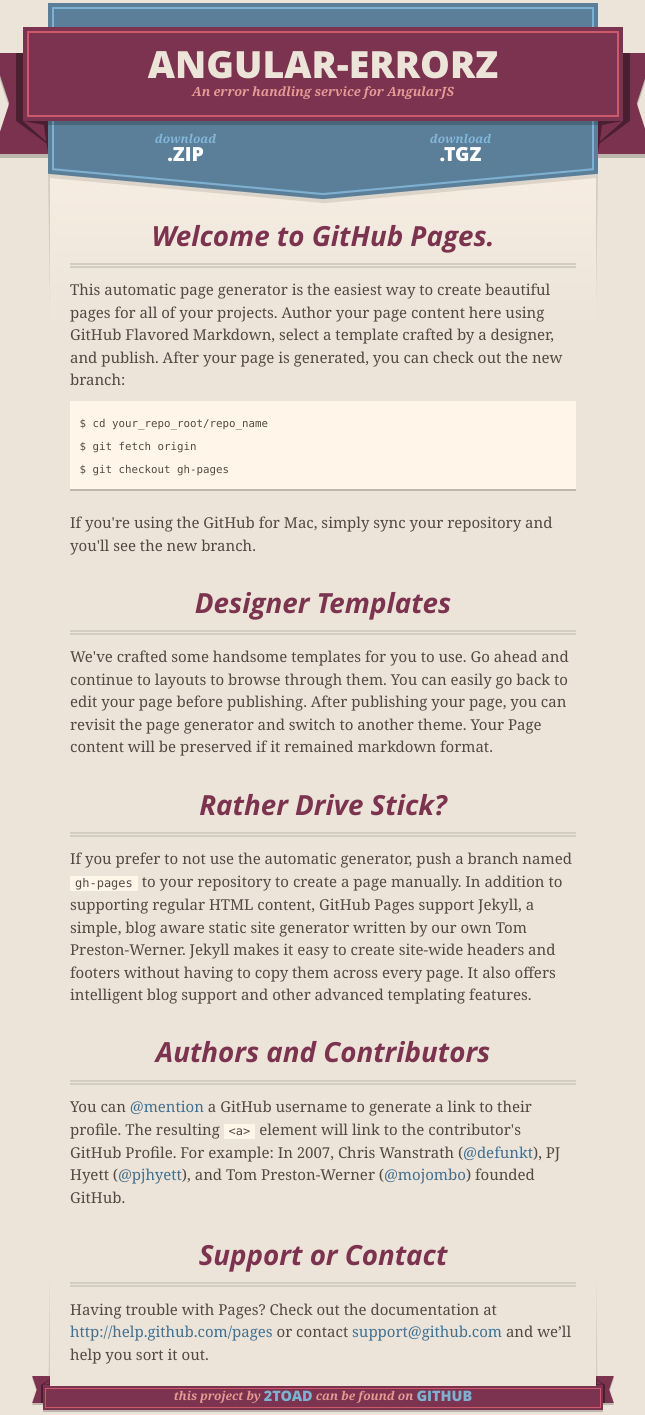
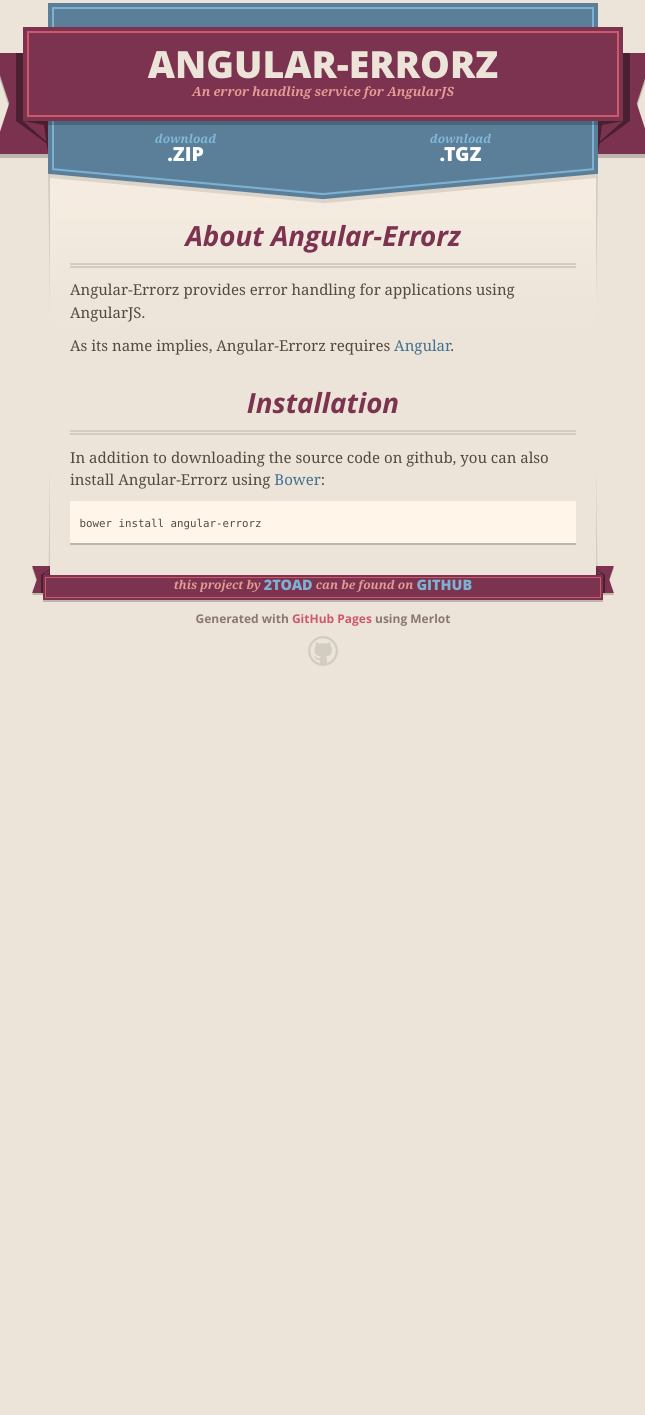
Before and after one commit to 2Toad/Angular-Errorz, a plain HTML site: page index.html in a window 1280 px wide. Shown: the part 11-1426 px from the top of the page, without its empty margins (317-962 px from the left). After the commit the page ends 800 px from the top, so only its background shows below. Drawn offline with nearby package versions, Linux system fonts and the light colour scheme.

Commit message:
Replaced generic copy

```diff
--- a/index.html
+++ b/index.html
@@ -46,43 +46,19 @@
 
 
       <section id="main_content">
-        <h3>
-<a name="welcome-to-github-pages" class="anchor" href="#welcome-to-github-pages"><span class="octicon octicon-link"></span></a>Welcome to GitHub Pages.</h3>
+        <h3>About Angular-Errorz</h3>
+		<p>Angular-Errorz provides error handling for applications using AngularJS.</p>
+		<p>As its name implies, Angular-Errorz requires <a href="http://angularjs.org/">Angular</a>.</p>
 
-<p>This automatic page generator is the easiest way to create beautiful pages for all of your projects. Author your page content here using GitHub Flavored Markdown, select a template crafted by a designer, and publish. After your page is generated, you can check out the new branch:</p>
-
-<pre><code>$ cd your_repo_root/repo_name
-$ git fetch origin
-$ git checkout gh-pages
-</code></pre>
-
-<p>If you're using the GitHub for Mac, simply sync your repository and you'll see the new branch.</p>
-
-<h3>
-<a name="designer-templates" class="anchor" href="#designer-templates"><span class="octicon octicon-link"></span></a>Designer Templates</h3>
-
-<p>We've crafted some handsome templates for you to use. Go ahead and continue to layouts to browse through them. You can easily go back to edit your page before publishing. After publishing your page, you can revisit the page generator and switch to another theme. Your Page content will be preserved if it remained markdown format.</p>
-
-<h3>
-<a name="rather-drive-stick" class="anchor" href="#rather-drive-stick"><span class="octicon octicon-link"></span></a>Rather Drive Stick?</h3>
-
-<p>If you prefer to not use the automatic generator, push a branch named <code>gh-pages</code> to your repository to create a page manually. In addition to supporting regular HTML content, GitHub Pages support Jekyll, a simple, blog aware static site generator written by our own Tom Preston-Werner. Jekyll makes it easy to create site-wide headers and footers without having to copy them across every page. It also offers intelligent blog support and other advanced templating features.</p>
-
-<h3>
-<a name="authors-and-contributors" class="anchor" href="#authors-and-contributors"><span class="octicon octicon-link"></span></a>Authors and Contributors</h3>
-
-<p>You can <a href="https://github.com/blog/821" class="user-mention">@mention</a> a GitHub username to generate a link to their profile. The resulting <code>&lt;a&gt;</code> element will link to the contributor's GitHub Profile. For example: In 2007, Chris Wanstrath (<a href="https://github.com/defunkt" class="user-mention">@defunkt</a>), PJ Hyett (<a href="https://github.com/pjhyett" class="user-mention">@pjhyett</a>), and Tom Preston-Werner (<a href="https://github.com/mojombo" class="user-mention">@mojombo</a>) founded GitHub.</p>
-
-<h3>
-<a name="support-or-contact" class="anchor" href="#support-or-contact"><span class="octicon octicon-link"></span></a>Support or Contact</h3>
-
-<p>Having trouble with Pages? Check out the documentation at <a href="http://help.github.com/pages">http://help.github.com/pages</a> or contact <a href="mailto:support@github.com">support@github.com</a> and we’ll help you sort it out.</p>
+		<h3>Installation</h3>
+		<p>In addition to downloading the source code on github, you can also install Angular-Errorz using <a href="http://bower.io/">Bower</a>:</p>
+		<pre><code>bower install angular-errorz</code></pre>
       </section>
 
       <footer>
         <span class="ribbon-outer">
           <span class="ribbon-inner">
-            <p>this project by <a href="https://github.com/2Toad">2Toad</a> can be found on <a href="https://github.com/2Toad/Angular-Errorz">GitHub</a></p>
+            <p>this project by <a href="http://2toad.com/">2Toad</a> can be found on <a href="https://github.com/2Toad/Angular-Errorz">GitHub</a></p>
           </span>
           <span class="left-tail"></span>
           <span class="right-tail"></span>
```
